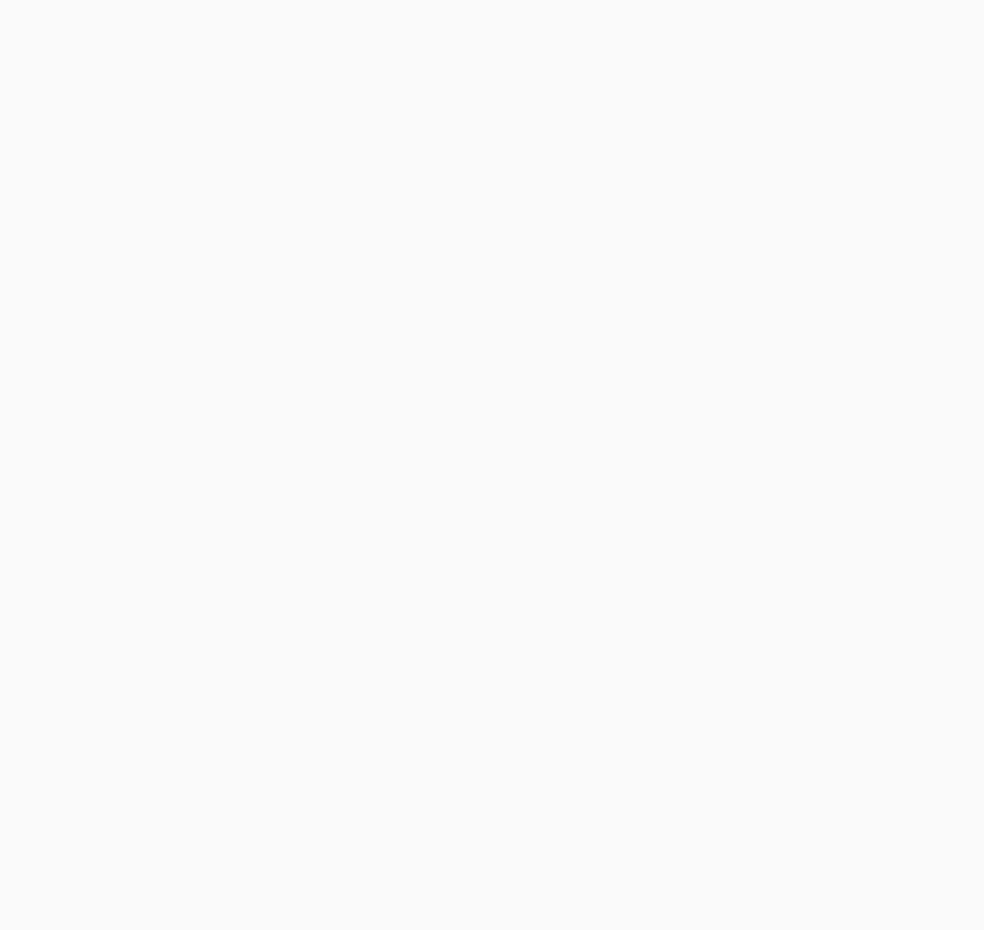
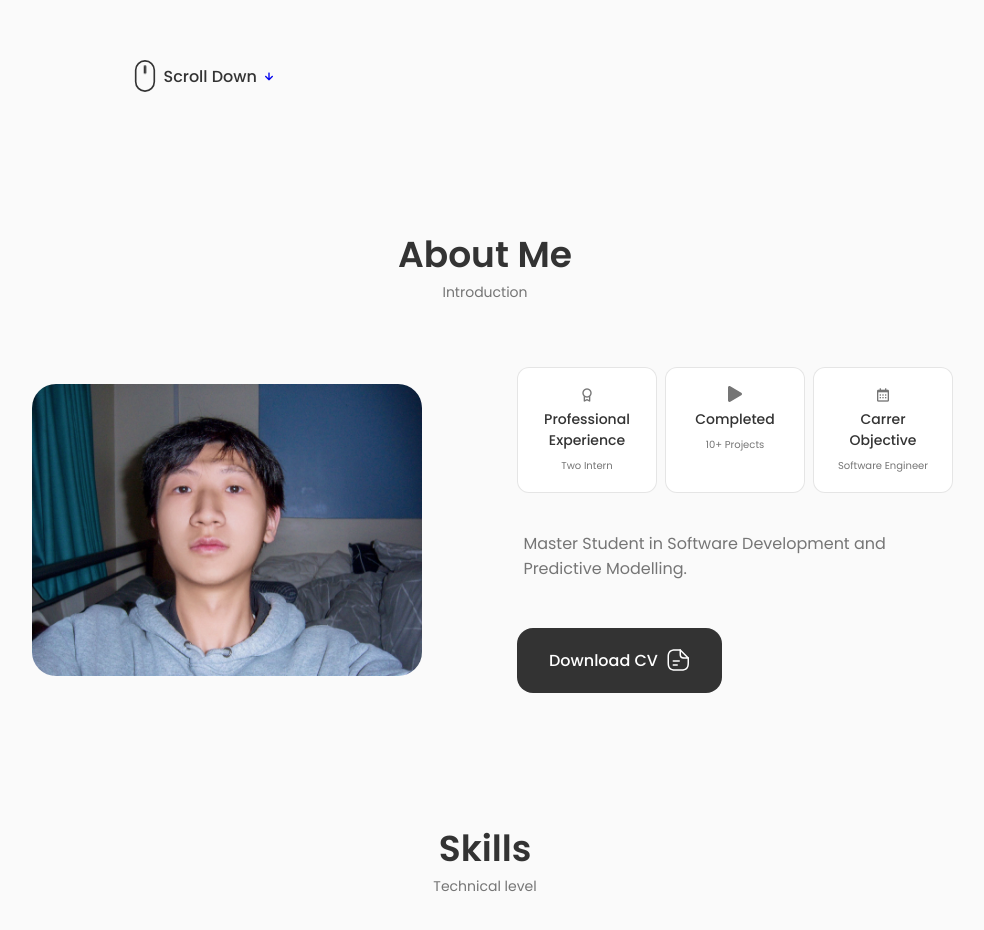
Before and after one commit to jingenqi/jingenqi.github.io, a React (Create React App) app: page / in a window 1280 px wide. Shown: the part 560-1490 px from the top of the page, without its empty margins (155-1139 px from the left). Before the commit the page ends 800 px from the top, so only its background shows below. Built offline with nearby package versions, Linux system fonts and the light colour scheme.

Commit message:
add features

```diff
--- a/src/App.js
+++ b/src/App.js
@@ -1,6 +1,8 @@
 import './App.css';
 import Header from './components/header/Header';
 import Home from './components/home/home';
+import About from './components/about/About';
+import Skills from './components/skills/Skills';
 
 function App() {
   return (
@@ -9,6 +11,8 @@
 
     <main className='main'>
       <Home />
+      <About/>
+      <Skills/>
     </main>
 
     </>
--- /dev/null
+++ b/src/components/about/About.jsx
@@ -0,0 +1,60 @@
+import React from "react";
+import "./about.css";
+import AboutImg from "../../assets/about.jpg";
+import CV from "../../assets/Enqi_Jing_Software_Engineer_Resume.pdf";
+import Info from "./Info";
+
+const About = () => {
+    return (
+        <section className="about section" id="about">
+            <h2 className="section__title">About Me</h2>
+            <span className="section__subtitle">Introduction</span>
+
+            <div className="about__container container grid">
+                <img src={AboutImg} alt="" className="about__img" />
+
+                <div className="about__data">
+                    <Info />
+
+                    <p className="about__description">
+                    Master Student in Software Development and Predictive Modelling.
+                    </p>
+
+                    <a download="" href={CV} className="button button--flex">Download CV
+
+                    <svg
+                class="button__icon"
+                xmlns="http://www.w3.org/2000/svg"
+                width="24"
+                height="24"
+                viewBox="0 0 24 24"
+                fill="none"
+              >
+                <path
+                  d="M15.25 22.7502H9.25C3.82 22.7502 1.5 20.4302 1.5 15.0002V9.00024C1.5 3.57024 3.82 1.25024 9.25 1.25024H14.25C14.66 1.25024 15 1.59024 15 2.00024C15 2.41024 14.66 2.75024 14.25 2.75024H9.25C4.64 2.75024 3 4.39024 3 9.00024V15.0002C3 19.6102 4.64 21.2502 9.25 21.2502H15.25C19.86 21.2502 21.5 19.6102 21.5 15.0002V10.0002C21.5 9.59024 21.84 9.25024 22.25 9.25024C22.66 9.25024 23 9.59024 23 10.0002V15.0002C23 20.4302 20.68 22.7502 15.25 22.7502Z"
+                  fill="var(--container-color)"
+                ></path>
+                <path
+                  d="M22.25 10.7502H18.25C14.83 10.7502 13.5 9.42023 13.5 6.00023V2.00023C13.5 1.70023 13.68 1.42023 13.96 1.31023C14.24 1.19023 14.56 1.26023 14.78 1.47023L22.78 9.47023C22.99 9.68023 23.06 10.0102 22.94 10.2902C22.82 10.5702 22.55 10.7502 22.25 10.7502ZM15 3.81023V6.00023C15 8.58023 15.67 9.25023 18.25 9.25023H20.44L15 3.81023Z"
+                  fill="var(--container-color)"
+                ></path>
+                <path
+                  d="M13.25 13.7502H7.25C6.84 13.7502 6.5 13.4102 6.5 13.0002C6.5 12.5902 6.84 12.2502 7.25 12.2502H13.25C13.66 12.2502 14 12.5902 14 13.0002C14 13.4102 13.66 13.7502 13.25 13.7502Z"
+                  fill="var(--container-color)"
+                ></path>
+                <path
+                  d="M11.25 17.7502H7.25C6.84 17.7502 6.5 17.4102 6.5 17.0002C6.5 16.5902 6.84 16.2502 7.25 16.2502H11.25C11.66 16.2502 12 16.5902 12 17.0002C12 17.4102 11.66 17.7502 11.25 17.7502Z"
+                  fill="var(--container-color)"
+                ></path>
+              </svg>
+
+                    </a>
+                </div>
+            </div>
+
+
+        </section>
+    )
+}
+
+export default About
--- /dev/null
+++ b/src/components/about/Info.jsx
@@ -0,0 +1,33 @@
+import React from "react";
+import { faPaperPlane, FaPlay} from 'react-icons/fa';
+
+
+const Info = () => {
+    return (
+        <div className="about__info grid">
+            <div className="about__box">
+            <i class="bx bx-award"></i>
+
+                <h3 className="about__title">Professional Experience</h3>
+                <span className="about__subtitle">Two Intern</span>
+            </div>
+
+            <div className="about__box">
+            <FaPlay />
+                <h3 className="about__title">Completed</h3>
+                <span className="about__subtitle">10+ Projects</span>
+            </div>
+
+            <div className="about__box">
+            <i class='bx bx-calendar'></i>
+                <h3 className="about__title">Carrer Objective</h3>
+                <span className="about__subtitle">Software Engineer </span>
+
+            </div>
+
+
+        </div>
+    )
+}
+
+export default Info
--- /dev/null
+++ b/src/components/about/about.css
@@ -0,0 +1,95 @@
+.about__container {
+    grid-template-columns: repeat(2, 1fr);
+    align-items: center;
+    column-gap: 4rem;
+}
+
+.about__img {
+    width: 390px;
+    border-radius: 1.5rem;
+    justify-self: center;
+}
+
+.about__info {
+    grid-template-columns: repeat(3, 140px);
+    gap: 0.5rem;
+    margin-bottom: var(--mb-2);
+}
+
+.about__box {
+    background-color: var(--container-color);
+    border: 1px solid rgba(0, 0, 0, 0.1);
+    border-radius: 0.75rem;
+    text-align: center;
+    padding: 1rem 1.25rem;
+}
+
+.about__icon {
+    font-size: 1.5rem;
+    color: var(--title-color);
+    margin-bottom: var(--mb--0-5);
+}
+
+.about__title {
+    font-size: var(--small-font-size);
+    font-weight: var(--font-medium);
+}
+
+.about__subtitle {
+    font-size: var(--tiny-font-size);
+}
+
+.about__description {
+    padding: 0.4rem;
+    margin-bottom: var(--mb-2-5);
+}
+
+
+
+/*=============== BREAKPOINTS ===============*/
+/* For large devices */
+@media screen and (max-width: 992px) {
+    .about__container {
+        grid-template-columns: 1fr;
+        row-gap: 2.5rem;
+    }
+
+    .about__img {
+        width: 220px;
+    }
+
+    .about__box {
+        padding: 0.75rem 0.5rem;
+    }
+
+    .about__data {
+        text-align: center;
+    }
+
+    .about__info {
+        justify-content: center;
+    }
+
+    .about__description {
+        padding: 0 5rem;
+        margin-bottom: 2rem;
+    }
+  }
+
+  /* For medium devices */
+  @media screen and (max-width: 576px) {
+    .about__info {
+        grid-template-columns: repeat(3, 1fr);
+    }
+
+    .about__description {
+         padding: 0;
+    }
+  }
+
+  /* For small devices */
+  @media screen and (max-width: 350px) {
+    .about__info {
+        grid-template-columns: repeat(2, 1fr);
+    }
+  }
--- a/src/components/home/ScrollDown.jsx
+++ b/src/components/home/ScrollDown.jsx
@@ -1,11 +1,53 @@
-import React from 'react'
-
-
+import React from 'react';
 
 const ScrollDown = () => {
-    return {
+    return (
         <div className="home__scroll">
-            <a href="#about" className="home__scroll-button button--flex"></a>
+            <a href="#about" className="home__scroll-button button--flex">
+                <svg
+                    width="32px"
+                    height="32px"
+                    className="home__scroll-mouse"
+                    viewBox="0 0 247 390"
+                    version="1.1"
+                    xmlns="http://www.w3.org/2000/svg"
+                    xmlnsXlink="http://www.w3.org/1999/xlink"
+                    style={{
+                        fillRule: 'evenodd',
+                        clipRule: 'evenodd',
+                        strokeLinecap: 'round',
+                        strokeLinejoin: 'round',
+                        strokeMiterlimit: 1.5,
+                    }}
+                >
+                    <path
+                        className="wheel"
+                        d="M123.359,79.775l0,72.843"
+                        style={{
+                            fill: 'none',
+                            stroke: 'var(--title-color)',
+                            strokeWidth: '30px',
+                        }}
+                    ></path>
+                    <path
+                        id="mouse"
+                        d="M236.717,123.359c0,-62.565 -50.794,-113.359 -113.358,-113.359c-62.565,0 -113.359,50.794 -113.359,113.359l0,143.237c0,62.565 50.794,113.359 113.359,113.359c62.564,0 113.358,-50.794 113.358,-113.359l0,-143.237Z"
+                        style={{
+                            fill: 'none',
+                            stroke: 'var(--title-color)',
+                            strokeWidth: '20px',
+                        }}
+                    ></path>
+                </svg>
+
+                <span className="home__scroll-name">
+                    Scroll Down
+                </span>
+            <i class="uil uil-arrow-down home_scroll-arrow"></i>
+
+            </a>
         </div>
-    }
-}
+    );
+};
+
+export default ScrollDown;
--- a/src/components/home/home.css
+++ b/src/components/home/home.css
@@ -1,3 +1,7 @@
+.home_container {
+    row-gap: 16rem;
+}
+
 .home__content {
     grid-template-columns: 116px repeat(2, 1fr);
     padding-top: 5.5rem;
@@ -12,7 +16,7 @@
 }
 
 .home__social-icon {
-    font-size: 1.25rem;
+    font-size: 1.75rem;
     color: var(--title-color);
 }
 
@@ -59,13 +63,13 @@
     background-repeat: no-repeat;
     background-position: center;
     background-size: cover;
-    box-shadow: inset 0 0 0 9px rgb(255 255 255/30%);
+    box-shadow: inset 0 0 0 10px rgb(255 255 255/30%);
     order: 1;
     justify-self: center;
     width: 300px;
     height: 300px;
     animation: profile__animate 8s ease-in-out infinite 1s;
-    border-radius: 60% 40% 30% 70%/60% 30% 70% 40%;
+    border-radius: 60% 40% 30% 70%/60% 30% 70% 40%
 }
 
 @keyframes profile__animate {
@@ -73,7 +77,7 @@
         border-radius: 60% 40% 30% 70%/60% 30% 70% 40%;
     }
 
-    50% {
+    60% {
         border-radius: 30% 60% 70% 40%/50% 60% 30% 60%;
     }
 
@@ -81,3 +85,117 @@
         border-radius: 60% 40% 30% 70%/60% 30% 70% 40%;
     }
 }
+
+
+
+.home__scroll {
+    margin-left: 8rem;
+    margin-top: 7rem;
+}
+
+.wheel {
+    animation: scroll 2s ease infinite;
+}
+
+@keyframes scroll {
+    0% {
+        transform: translateY(0);
+    }
+
+    30% {
+        transform: translateY(4.0rem);
+    }
+}
+
+.home__scroll-name {
+    color: var(--title-color);
+    font-weight: var(--font-medium);
+    margin-right: var(--mb-0-25);
+    margin-left: 2.5px;
+}
+
+.home__scroll-arrow {
+    font-size: 5.25rem;
+    color: var(--title-color);
+
+}
+
+/*=============== BREAKPOINTS ===============*/
+/* For large devices */
+@media screen and (max-width: 992px) {
+    .home__content {
+        grid-template-columns: 100px repeat(2, 1fr);
+        column-gap: 1.25rem;
+    }
+
+    .home__hand {
+        width: 26px;
+        height: 26px;
+    }
+
+    .home__subtitle {
+        padding-left: 3.75rem;
+        margin-bottom: var(--mb-1);
+    }
+
+    .home__subtitle::before {
+        width: 42px;
+        top: 0.8rem;
+    }
+
+    .home__description {
+        max-width: initial;
+        margin-bottom: var(--mb-2-5);
+    }
+
+    .home__img {
+        width: 250px;
+        height: 250px;
+        box-shadow: inset 0 0 0 8px rgb(255 255 255/30%);
+    }
+
+    .home__scroll {
+        margin-left: 8rem;
+    }
+}
+
+
+  /* For medium devices */
+  @media screen and (max-width: 768px) {
+    .home__content {
+        grid-template-columns: 0.5fr 3fr;
+        padding-top: 3.5rem;
+    }
+
+    .home__img {
+        order: initial;
+        justify-self: initial;
+    }
+
+    .home__data {
+        grid-column: 1/3;
+    }
+
+    .home__img {
+        box-shadow: inset 0 0 0 6px rgb(255 255 255/30%);
+        width: 200px;
+        height: 200px;
+    }
+
+    .home__scroll {
+        display: none;
+    }
+  }
+
+  /* For small devices */
+  @media screen and (max-width: 350px) {
+    .home__img {
+        width: 180px;
+        height: 180px;
+    }
+
+    .home__hand {
+        width: 22px;
+        height: 22px;
+    }
+  }
--- a/src/components/home/home.jsx
+++ b/src/components/home/home.jsx
@@ -2,6 +2,7 @@
 import './home.css'
 import Social from './Social';
 import Data from './Data'
+import ScrollDown from "./ScrollDown";
 
 const Home = () => {
     return (
@@ -14,6 +15,8 @@
 
                     <Data />
                 </div>
+
+                <ScrollDown />
             </div>
         </section>
     )
--- /dev/null
+++ b/src/components/skills/Skills.jsx
@@ -0,0 +1,13 @@
+import React from "react";
+
+const Skills = () => {
+    return (
+        <section className="skills section" id='skills'>
+            <h2 className="section__title">Skills</h2>
+            <span className="section__subtitle">Technical level</span>
+
+        </section>
+    )
+}
+
+export default Skills
```
Also changed, not shown: src/assets/about-2.jpg (added), src/assets/about.jpg, src/components/skills/skills.css (added).
